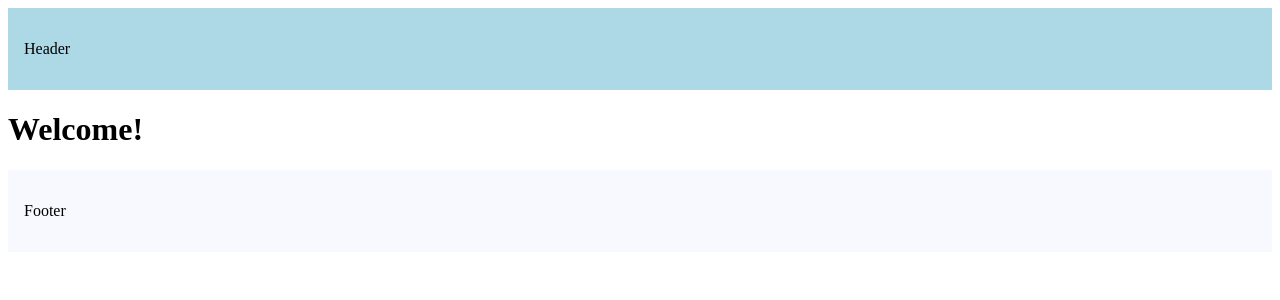
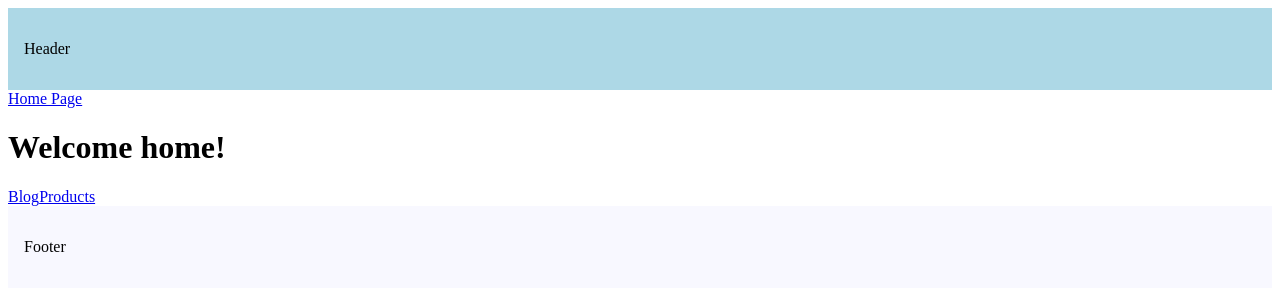
Before and after one commit to GiorgiTch204/nextjs_practise, a Next.js app: page / in a window 1280 px wide. Shown: the top 300 px of the page. Built offline with nearby package versions, Linux system fonts and the light colour scheme.

Commit message:
Created link components

```diff
--- a/src/app/layout.tsx
+++ b/src/app/layout.tsx
@@ -1,4 +1,6 @@
+import Link from "next/link";
 import { Metadata } from "next";
+
 
 export const metadata : Metadata = {
     title: {
@@ -24,6 +26,8 @@
                         <p>Header</p>
                 </header>
 
+                <Link href="/">Home Page</Link>
+
                 {/* This is where the page content will be rendered */}
                 {children}
 
--- a/src/app/page.tsx
+++ b/src/app/page.tsx
@@ -1,5 +1,12 @@
-"use client";
+import Link from "next/link";
 
 export default function Home() {
-    return <h1>Welcome!</h1>
+    return(
+        <>
+            <h1>Welcome home!</h1>
+
+            <Link href="/blog">Blog</Link>
+            <Link href="/products">Products</Link>
+        </>
+    );
 }
```
